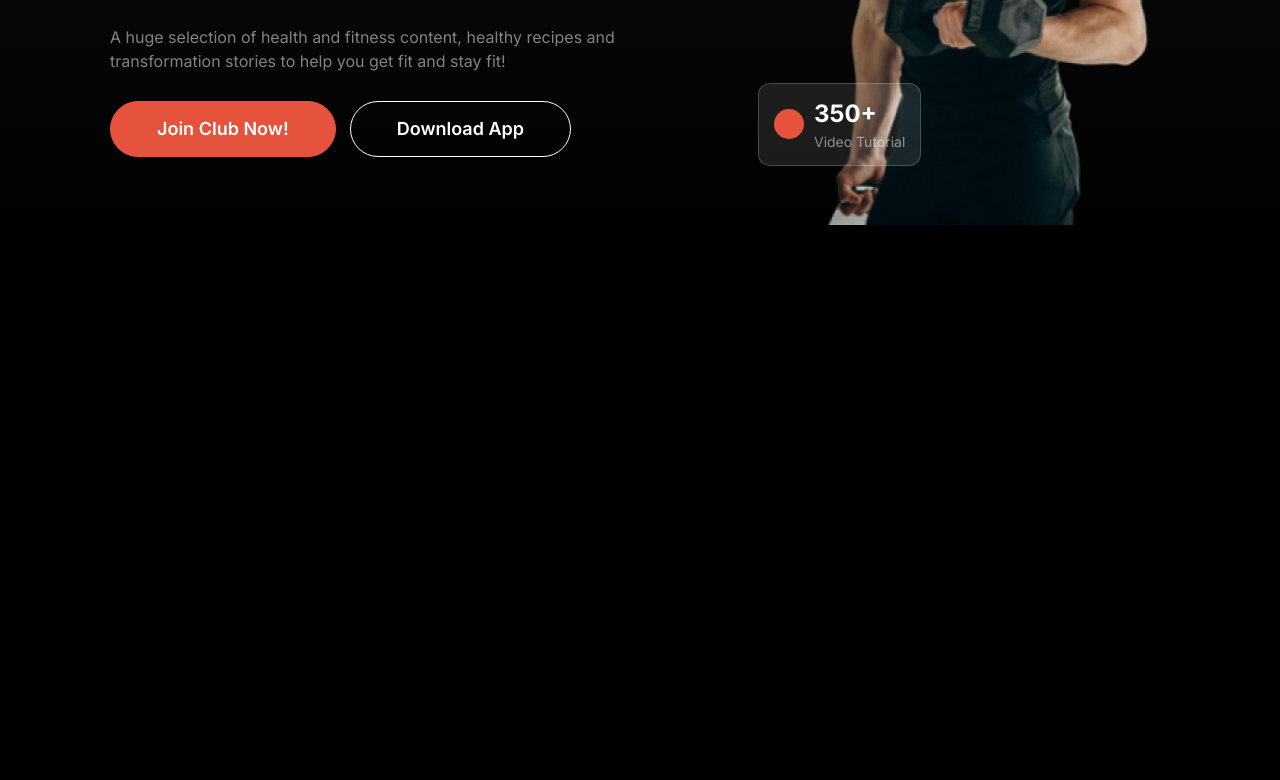
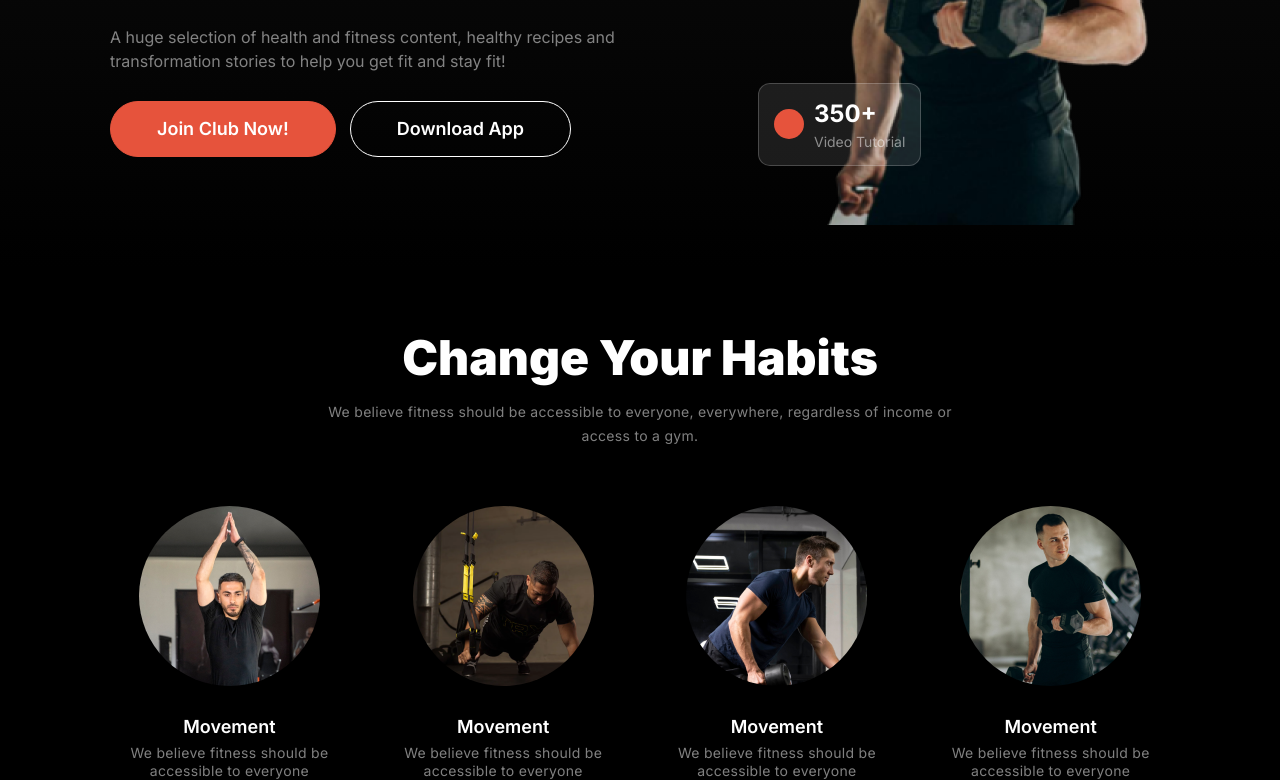
Before and after one commit to mdsobujhossen/fitness, a plain HTML site: page index.html in a window 1280 px wide. Shown: the part 475-1255 px from the top of the page. Before the commit the page ends 800 px from the top, so only its background shows below. Drawn offline with Linux system fonts and the light colour scheme.

Commit message:
added habits section

```diff
--- a/css/styles.css
+++ b/css/styles.css
@@ -21,7 +21,29 @@
     max-width: 1060px;
     margin: 0 auto;
 }
+.section-heading{
+    display: flex;
+    justify-content: center;
 
+}
+.inner-section-heading{
+    text-align: center;
+    max-width: 671px;
+
+}
+.section-title{
+    font-size: 48px;
+    font-weight: 900;
+    line-height: 120%;
+    margin-bottom: 14px;
+}
+.section-info, .card-info{
+    font-size: 14px;
+    font-weight: 400;
+    line-height: 24px;
+    letter-spacing: 0.3px;
+    color: rgba(255, 255, 255, 0.5);
+}
 .flex{
     display: flex;
 }
@@ -54,6 +76,7 @@
     background-color: transparent;
     border: 1px solid #fff;
 }
+
 /* normal styles */
 header{
     padding: 40px 0;
@@ -162,8 +185,32 @@
 }
 
 
-
-
+/* habits card section */
+#habit-section{
+    margin-top: 60px;
+}
+#habit-section .habit-card-container{
+    margin-top: 58px;
+    display: grid;
+    grid-template-columns: repeat(4,1fr);
+    gap: 35px;
+}
+#habit-section .habit-card-container .card{
+    text-align: center;
+}
+#habit-section .habit-card-container .card img{
+    border-radius: 50%;
+    margin-bottom: 26px;
+}
+#habit-section .habit-card-container .card .card-title{
+    font-size: 18px;
+    font-weight: 600;
+    line-height: 120%;
+    margin-bottom: 6px;
+}
+#habit-section .habit-card-container .card .card-info{
+    line-height: 18px;
+}
 /* responsive styles for ipad mini*/
 
 @media screen and (max-width:768px) {
@@ -195,6 +242,18 @@
         bottom: 130px;
         left: -25px;
     }
+
+    /* habits card section */
+    .inner-section-heading{
+    text-align: center;
+    max-width: 475px;
+
+    }
+    #habit-section .habit-card-container{
+    max-width: 70%;
+    margin: 58px auto 0;
+    grid-template-columns: repeat(2,1fr);
+    }
 }
 
 
@@ -206,6 +265,9 @@
     /* shared styles */
     .container{
     max-width: 90%;
+    }
+    .section-title{
+        font-size: 32px;
     }
     .primary-btn {
         padding: 16px 38px;
@@ -231,4 +293,13 @@
         max-width: 285px;
     }
 
+
+    /* habits-section */
+
+    #habit-section .habit-card-container{
+    max-width: 70%;
+    margin: 58px auto 0;
+    grid-template-columns: 1fr;
+    }
+
 }
--- a/index.html
+++ b/index.html
@@ -56,5 +56,41 @@
             </div>
         </section>
     </header>
+    <main>
+        <section id="habit-section" class="container">
+            <div class="section-heading">
+                <div class="inner-section-heading">
+                    <h2 class="section-title">
+                    Change Your Habits
+                </h2>
+                <p class="section-info">
+                    We believe fitness should be accessible to everyone, everywhere, regardless of income or access to a gym.
+                </p>
+                </div>
+            </div>
+            <div class="habit-card-container">
+                <div class="card">
+                    <img src="images/image 2.png" alt="">
+                    <h3 class="card-title">Movement</h3>
+                    <p class="card-info">We believe fitness should be accessible to everyone</p>
+                </div>
+                <div class="card">
+                    <img src="images/image 3.png" alt="">
+                    <h3 class="card-title">Movement</h3>
+                    <p class="card-info">We believe fitness should be accessible to everyone</p>
+                </div>
+                <div class="card">
+                    <img src="images/image 4.png" alt="">
+                    <h3 class="card-title">Movement</h3>
+                    <p class="card-info">We believe fitness should be accessible to everyone</p>
+                </div>
+                <div class="card">
+                    <img src="images/image 5.png" alt="">
+                    <h3 class="card-title">Movement</h3>
+                    <p class="card-info">We believe fitness should be accessible to everyone</p>
+                </div>
+            </div>
+        </section>
+    </main>
 </body>
 </html>
```
